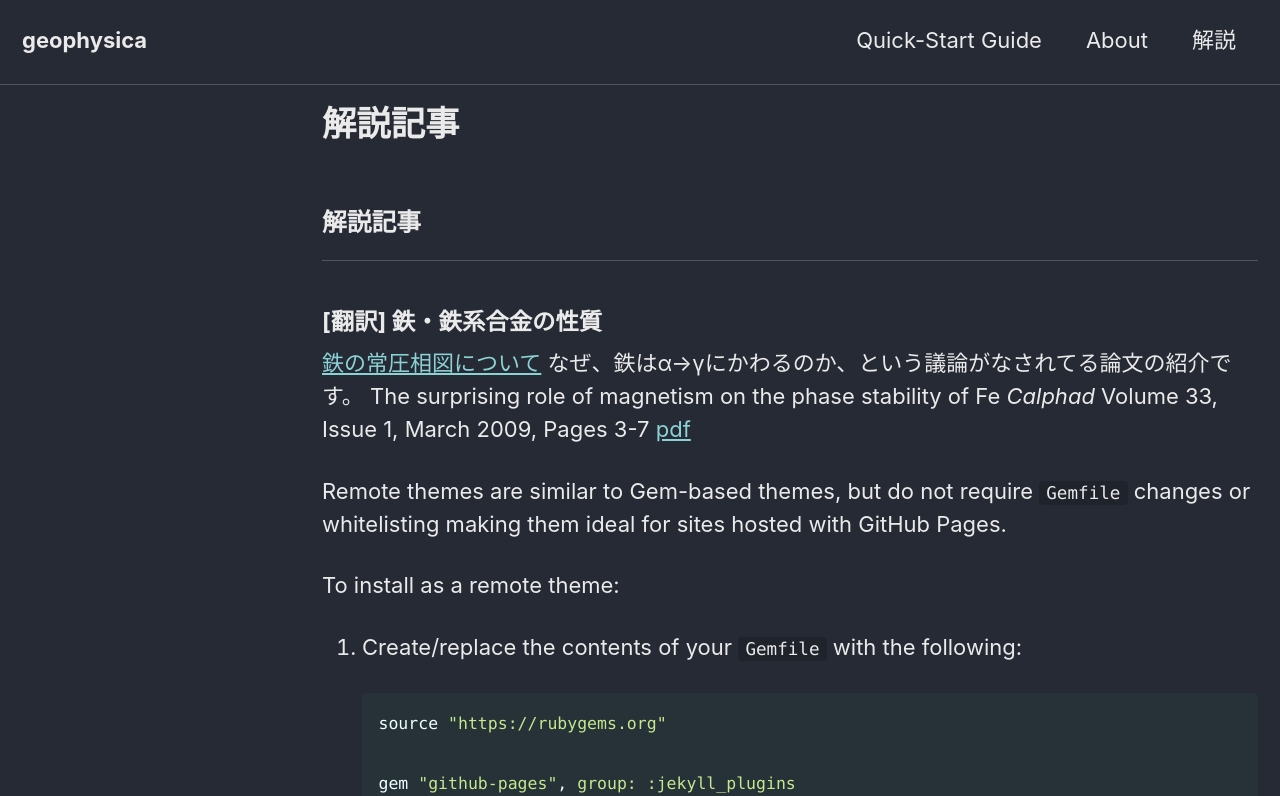
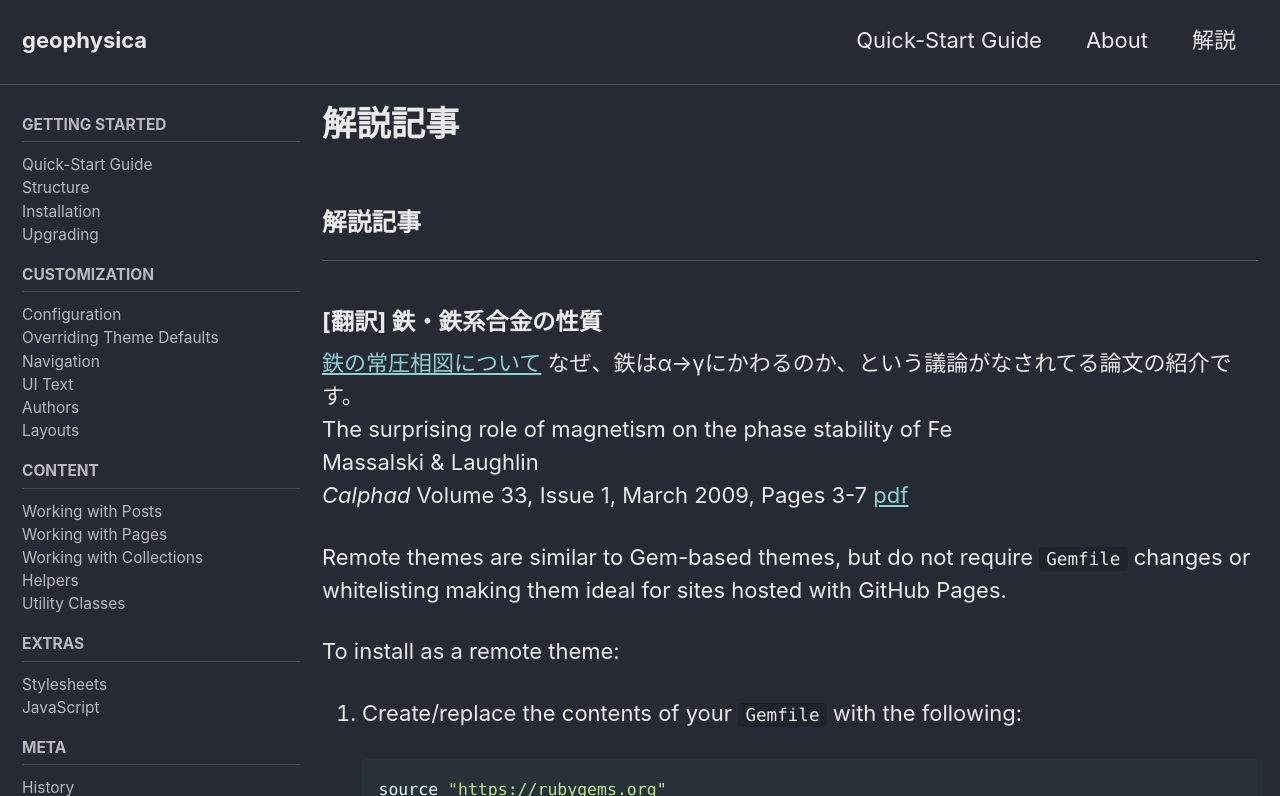
Before and after one commit to ShohTagawa/www, a Jekyll site: the page built from paper/index.md, in a window 1280 px wide and 900 px high, cut to the strip 104-900 px from the top of the window. Built offline with Jekyll 4.4.1, drawn with Linux system fonts in a browser that asks for light colours; cached includes are drawn as plain includes; our own code applies the rules of GitHub Pages for plain Markdown files; some of the changed lines change nothing that is shown; some of the changed text lies outside the part shown.

Commit message:
Update index.md

```diff
--- a/paper/index.md
+++ b/paper/index.md
@@ -1,6 +1,8 @@
 ---
 layout: single
 classes: wide
+sidebar:
+    nav: "paper"
 ---
 
 ### 解説記事
@@ -9,6 +11,7 @@ classes: wide
 [鉄の常圧相図について](magnetism_01/magnetism_01.md)
 なぜ、鉄はα→γにかわるのか、という議論がなされてる論文の紹介です。
 The surprising role of magnetism on the phase stability of Fe
+Massalski & Laughlin
 *Calphad* Volume 33, Issue 1, March 2009, Pages 3-7
 [pdf](http://www.contrib.andrew.cmu.edu/~dl0p/laughlin/pdf/401.pdf)
 
```
